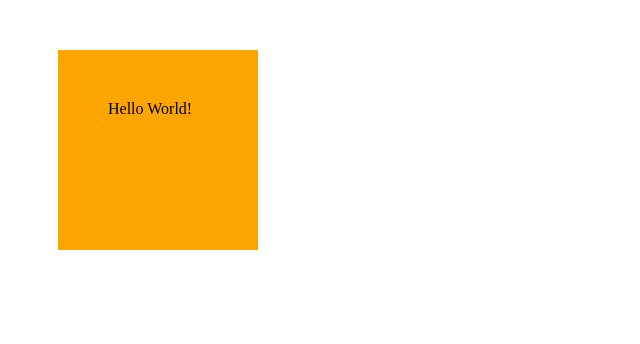
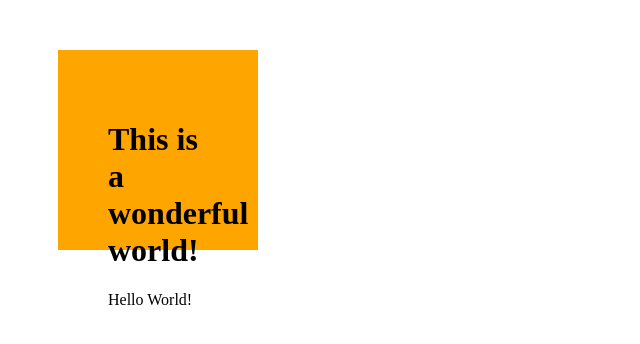
Before and after one commit to zoneson/cs50w, a plain HTML site: page index.html in a window 1280 px wide. Shown: the whole page, without its empty margins (0-640 px from the left). Drawn offline with Linux system fonts and the light colour scheme.

Commit message:
zc2024031302: add <h1>

```diff
--- a/index.html
+++ b/index.html
@@ -16,6 +16,7 @@
 </head>
 <body>
     <div>
+        <h1>This is a wonderful world!</h1>
         Hello World!
     </div>
 </body>
```
